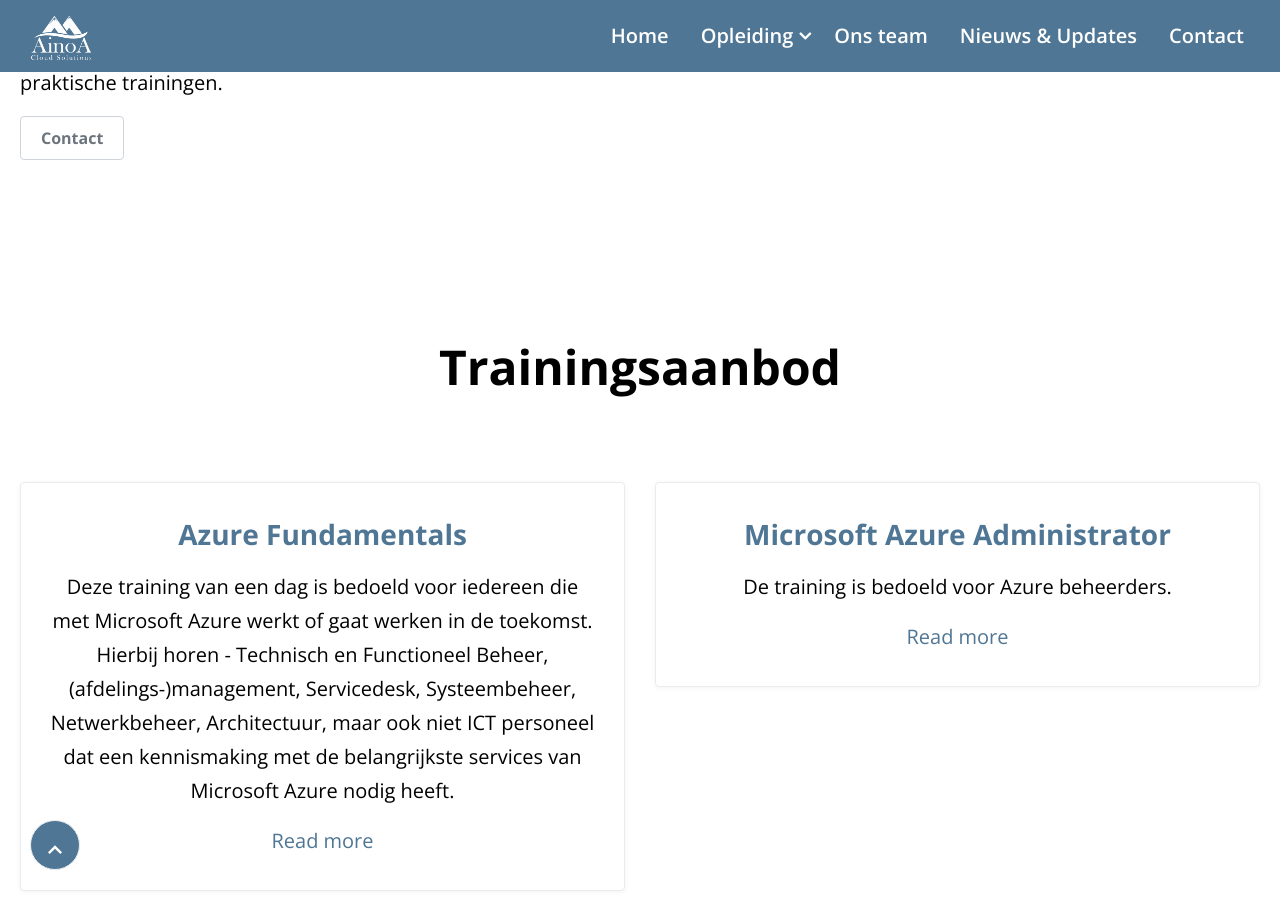
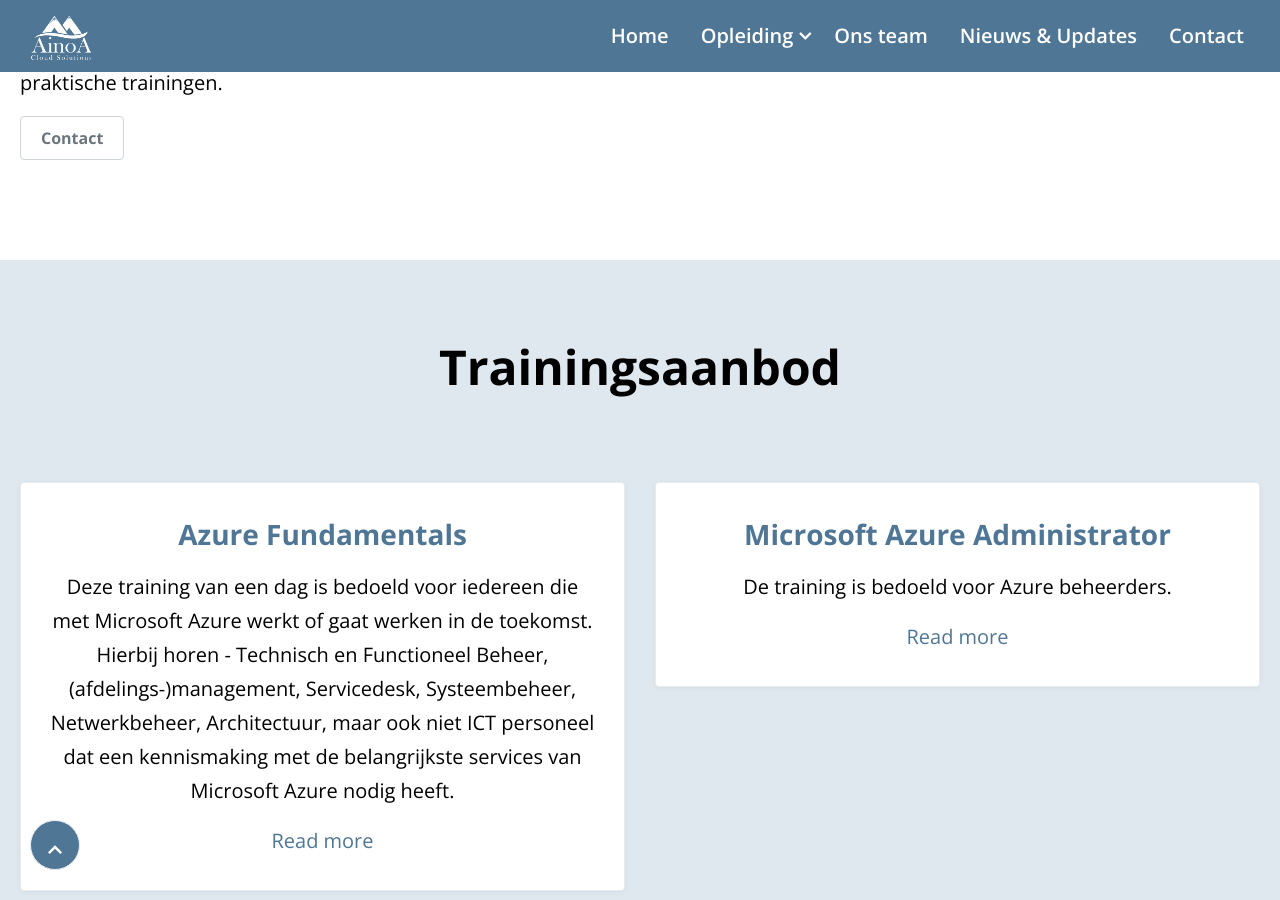
Before and after one commit to Dimtemp/ainoawebsite, a Jekyll site: the page built from index.html, in a window 1280 px wide and 900 px high, scrolled down 1744 px. Built offline with Jekyll 4.4.1, drawn with Linux system fonts in a browser that asks for light colours.

Commit message:
Update index.html

```diff
--- a/index.html
+++ b/index.html
@@ -16,7 +16,6 @@ layout: default
           </div>
         </div>
         <div class="col-md-4">
-
         </div>
       </div>
     </div>
@@ -56,7 +55,7 @@ layout: default
 <!-- ==================== SERVICE END ========================= -->
 
 <!-- ==================== FEATURE START ========================= -->
-<div class="feature-area inner-spacer">
+<div class="feature-area inner-spacer bg-2">
   <div class="container">
     <div class="row">
       <div class="col-md-12">
@@ -68,7 +67,6 @@ layout: default
     <div class="row">
 	   {% assign myservice = site.services %}
       {% assign sorted_service = myservice | sort:"order" %}
-
       {% for service in sorted_service %}
         {% include service-card.html %}
       {% endfor %}
@@ -114,7 +112,7 @@ layout: default
 </div>
 <!-- ==================== SERVICE END ========================= -->
 
-<!-- ==================== CLIENT START ========================= -->
+<!-- ==================== REFERENTIES CLIENT START ========================= -->
 <div class="client-area sec-spacer bg-2">
   <div class="container">
     <div class="section-title inner-spacer text-center pt-0">
@@ -131,7 +129,7 @@ Bekijk alle referenties</a></div>
     </div>
   </div>
 </div>
-<!-- ==================== CLIENT END ========================= -->
+<!-- ==================== REFERENTIES CLIENT END ========================= -->
 
 <div class="blog-grid-area sec-spacer">
   <div class="container">
```
